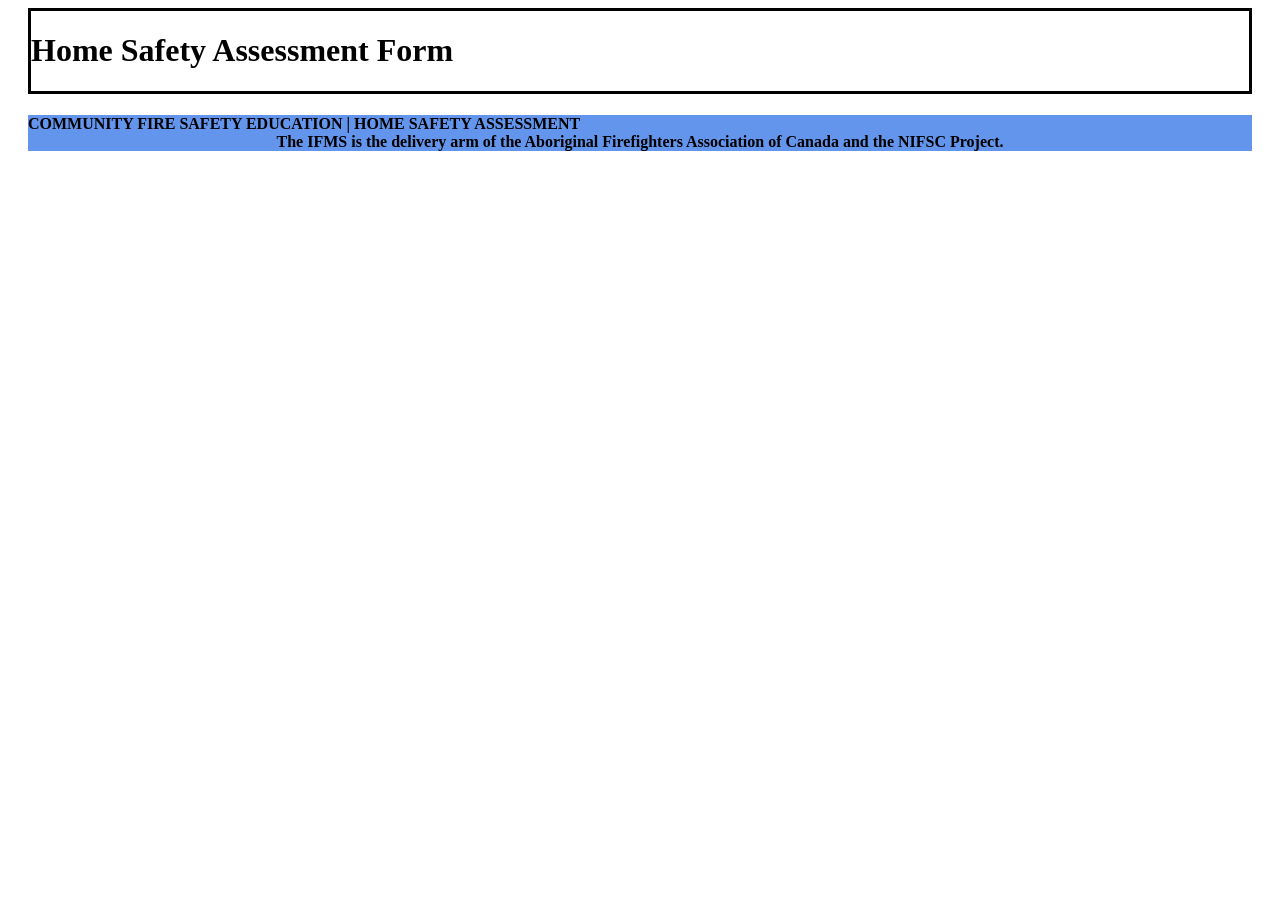
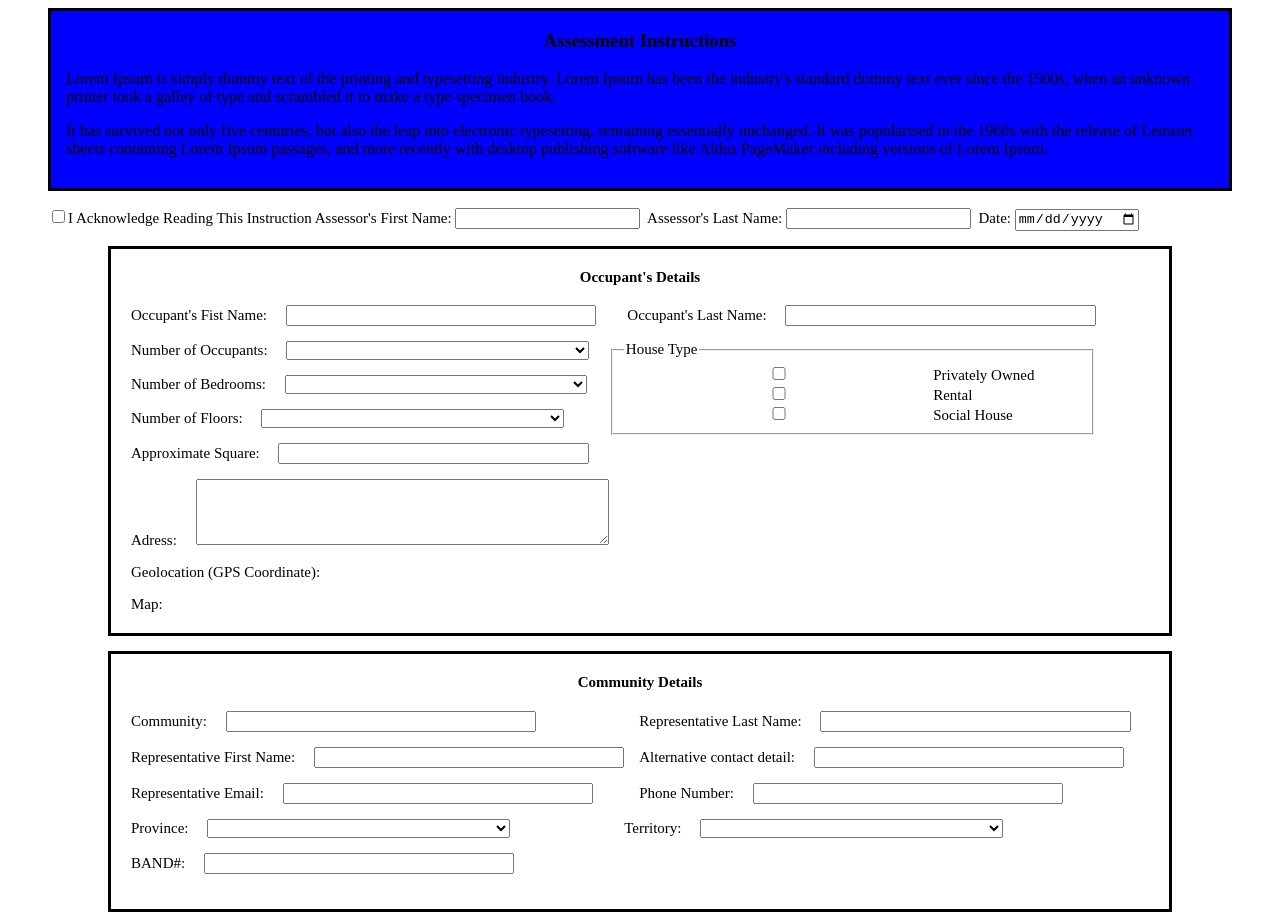
Before and after one commit to GGupta721/HSAtest, a React app in the folder hsatest/: page / in a window 1280 px wide. Shown: the top 915 px of the page. Before the commit the page ends 800 px from the top, so only its background shows below. Built offline with nearby package versions, Linux system fonts and the light colour scheme.

Commit message:
Add files via upload
Page 1 done

```diff
--- a/hsatest/src/components/App.css
+++ b/hsatest/src/components/App.css
@@ -1,5 +1,4 @@
-.App {
-  margin-left: 20px;
-  margin-right: 20px;
-
+.page-body {
+    margin-left: 40px;
+    margin-right: 40px;
 }
--- a/hsatest/src/components/App.js
+++ b/hsatest/src/components/App.js
@@ -1,17 +1,22 @@
-import React from 'react';
+import { Component } from 'react';
 import './App.css';
-import Top from './Header/Header.js'
-import Bottom from './Footer/Footer.js'
+import Assessment from "./assessment/assessment"
+import Form from "./Form/form"
+import Footer from './Footer/Footer.js'
 
 
-
-function App() {
-  return (
-    <div className="App">
-      <Top/>
-      <Bottom/>
-    </div>
-  );
+class App extends Component {
+  render() {
+    return (
+      <div className="App">
+        <div className="page-body">
+          <Assessment />
+          <Form />
+          <Footer />
+        </div>
+      </div>
+    )
+  }
 }
 
 export default App;
--- a/hsatest/src/components/Footer/Footer.css
+++ b/hsatest/src/components/Footer/Footer.css
@@ -1,6 +1,12 @@
-.Footstuff{
+.foot-div{
     background-color: cornflowerblue;
     height: fit-content;
+}
+
+.row {
+    padding-top: 10px;
+    padding-bottom: 3px;
+
 }
 
 .footerallign {
--- a/hsatest/src/components/Footer/Footer.js
+++ b/hsatest/src/components/Footer/Footer.js
@@ -2,12 +2,11 @@ import { Component } from "react";
 import './Footer.css'
 
 
-class Bottom extends Component {
+class Footer extends Component {
     render() {
-
         return(
-            <div className='Footstuff'>
-            <div className='Row'>
+            <div className='foot-div'><p/>
+                <div className='row'>
                     <div>
                         <h4>
                         COMMUNITY  FIRE SAFETY EDUCATION | HOME SAFETY ASSESSMENT
@@ -18,7 +17,6 @@ class Bottom extends Component {
             </div>
         )
     }
-
 }
 
-export default Bottom;
+export default Footer;
--- /dev/null
+++ b/hsatest/src/components/Form/form.css
@@ -0,0 +1,29 @@
+.details, .c-details  {
+    border-style: solid;
+    margin-left: 60px;
+    margin-right: 60px;
+}
+
+.details h4, .c-details h4 {
+    text-align: center;
+}
+
+.oc-details, .co-details {
+    margin-right: 20px;
+    margin-left: 20px;
+    display: flex;
+    padding-bottom: 20px;
+
+}
+
+.form {
+    font-size: 15px;
+}
+
+.block input {
+    width: 8cm;
+}
+
+.block select {
+    width: 8cm;
+}
--- /dev/null
+++ b/hsatest/src/components/Form/form.js
@@ -0,0 +1,67 @@
+import {Component} from "react"
+import "./form.css"
+
+class Form extends Component {
+    render() {
+        return (
+            <div className="form-div">
+            <p/>
+                <div>
+                    <form className="form">
+                        <input type="checkbox" />
+                        I Acknowledge Reading This Instruction
+                        Assessor's First Name: <input type="text" name="fname" />&nbsp;
+                        Assessor's Last Name: <input type="text" name="lname" />&nbsp;
+                        Date: <input type="Date" />
+                        <p/>
+                        <div className="details">
+                            <h4> Occupant's Details</h4>
+                            <p/>
+                            <div className="oc-details">
+                                <section className="block">
+                                    Occupant's Fist Name:&emsp; <input type="text" /><p/>
+                                    Number of Occupants:&emsp; <select type="dropdown" /><p/>
+                                    Number of Bedrooms:&emsp; <select type="dropdown" /><p/>
+                                    Number of Floors:&emsp; <select type="dropdown" /><p/>
+                                    Approximate Square:&emsp; <input type="text" /><p/>
+                                    Adress:&emsp; <textarea rows="4" cols="49"/><p/>
+                                    Geolocation (GPS Coordinate):<p/>
+                                    Map:
+                                </section>
+                                <section className="block">
+                                    &emsp; Occupant's Last Name:&emsp; <input type="text"/><p/>
+                                    <fieldset>
+                                        <legend>House Type</legend>
+                                        <input type="checkbox" name="house-type" value="Privately-Owned"/>Privately Owned<br/>
+                                        <input type="checkbox" name="house-type" value="Rental"/>Rental<br/>
+                                        <input type="checkbox" name="house-type" value="Social-House"/>Social House<br/>
+                                    </fieldset>
+                                </section>
+                            </div>
+                        </div><p/>
+                        <div className="c-details">
+                            <h4> Community Details</h4><p/>
+                            <div className="co-details">
+                                <section className="block">
+                                    Community:&emsp; <input type="text" /><p/>
+                                    Representative First Name:&emsp; <input type="text" /><p/>
+                                    Representative Email:&emsp; <input type="email" /><p/>
+                                    Province:&emsp; <select type="dropdown" /><p/>
+                                    BAND#:&emsp; <input type="text" /><p/>
+                                </section>
+                                <section className="block">
+                                    &emsp;Representative Last Name:&emsp; <input type="text" /><p/>
+                                    &emsp;Alternative contact detail:&emsp; <input type="text" /><p/>
+                                    &emsp;Phone Number:&emsp; <input type="text" /><p/>
+                                    Territory:&emsp; <select type="dropdown" /><p/>
+                                </section>
+                            </div>
+                        </div>
+                    </form>
+                </div>
+            </div>
+        );
+    }
+}
+
+export default Form
--- /dev/null
+++ b/hsatest/src/components/assessment/assessment.css
@@ -0,0 +1,11 @@
+.assessment-div {
+    border-style: solid;
+    background-color: blue;
+    padding-left: 15px;
+    padding-right: 15px;
+    padding-bottom: 30px;
+}
+
+.assessment-div h3 {
+    text-align: center;
+}
--- /dev/null
+++ b/hsatest/src/components/assessment/assessment.js
@@ -0,0 +1,20 @@
+import { Component } from  "react"
+import "./assessment.css"
+
+class Assessment extends Component {
+    render() {
+        return(
+            <div className="assessment-div">
+                <h3>Assessment Instructions</h3>
+                Lorem Ipsum is simply dummy text of the printing and typesetting industry.
+                Lorem Ipsum has been the industry's standard dummy text ever since the 1500s,
+                when an unknown printer took a galley of type and scrambled it to make a type specimen book.<p/>
+                It has survived not only five centuries, but also the leap into electronic typesetting,
+                remaining essentially unchanged. It was popularised in the 1960s with the release of Letraset sheets containing Lorem Ipsum passages,
+                and more recently with desktop publishing software like Aldus PageMaker including versions of Lorem Ipsum.
+            </div>
+        )
+    }
+}
+
+export default Assessment;
--- a/hsatest/src/index.js
+++ b/hsatest/src/index.js
@@ -8,7 +8,6 @@ ReactDOM.render(
   document.querySelector('#root')
 );
 
-
 if(module.hot){
   module.hot.accept();
 }
```
Also changed, not shown: 1 other file. Lines whose indentation alone changed are shown as unchanged.
